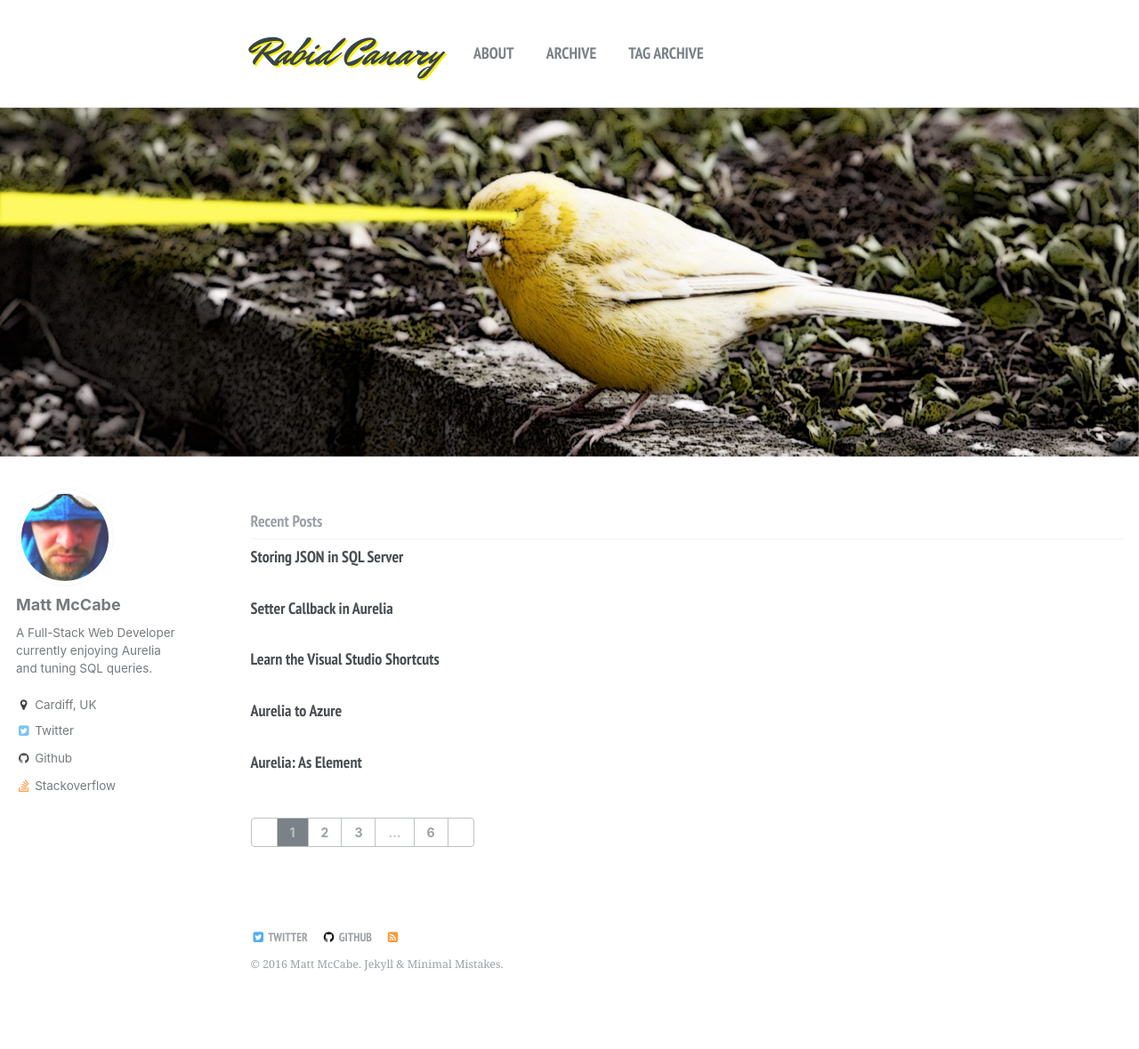
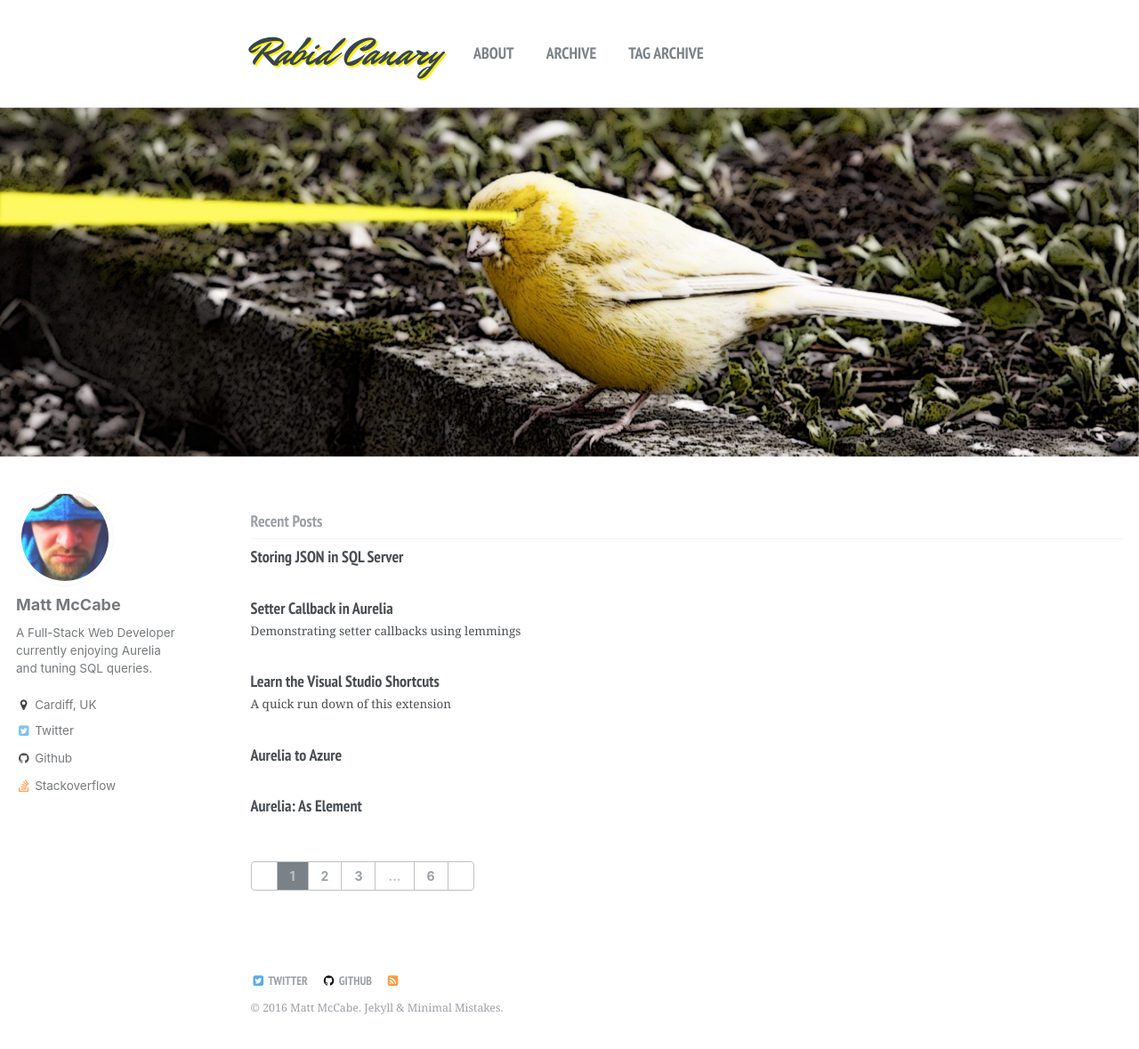
Before and after one commit to mttmccb/mttmccb2.github.io, a Jekyll site: the page built from index.html, in a window 1280 px wide and 1197 px high. Shown: the top 1179 px of the window at 89% size. Built offline with Jekyll 4.4.1, drawn with Linux system fonts in a browser that asks for light colours; the list of posts is cut into pages by our own code.

Commit message:
Added a few excerpts

```diff
--- a/_posts/2016-07-03-learn-the-visual-studio-shortcut.md
+++ b/_posts/2016-07-03-learn-the-visual-studio-shortcut.md
@@ -1,6 +1,6 @@
 ---
 title: "Learn the Visual Studio Shortcuts"
-excerpt: ""
+excerpt: "A quick run down of this extension"
 tags: [visual-studio]
 ---
 
--- a/_posts/2016-07-03-setter-callback-in-aurelia.md
+++ b/_posts/2016-07-03-setter-callback-in-aurelia.md
@@ -1,6 +1,6 @@
 ---
 title: "Setter Callback in Aurelia"
-excerpt: ""
+excerpt: "Demonstrating setter callbacks using lemmings"
 tags: [aurelia, design-patterns, observer]
 ---
 
```
